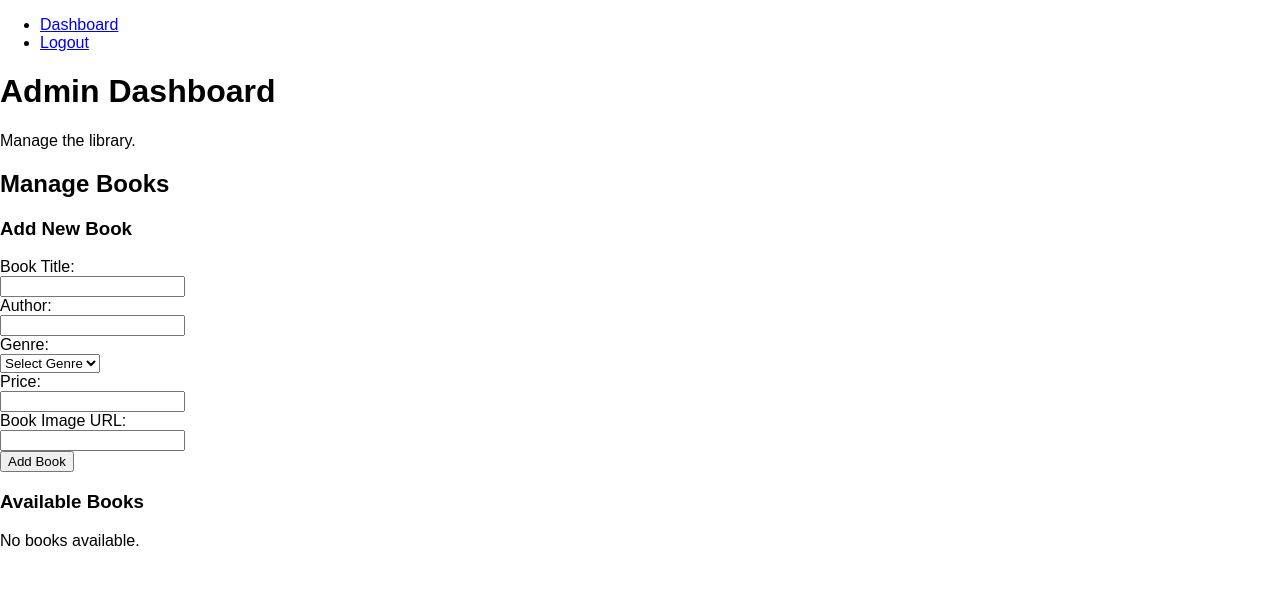
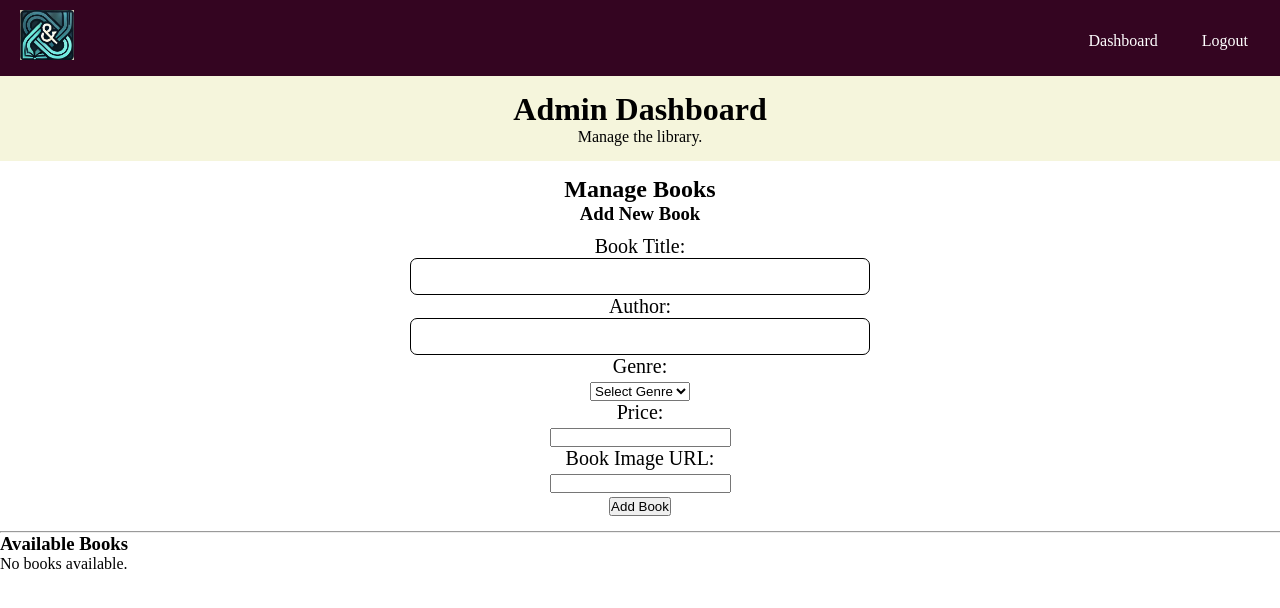
Before and after one commit to dishadubey21/libraryManagementSystem, a plain HTML site: page adminDashboard.html in a window 1280 px wide. Drawn offline with Linux system fonts and the light colour scheme; files that its build step writes are made by us from their sources; a web font is replaced by a local one.

Commit message:
try push

```diff
--- /dev/null
+++ b/CSS/CSS/admindashboard.css
@@ -0,0 +1,80 @@
+*{
+    margin: 0;
+    padding: 0;
+}
+body{
+    font-family: "Hammersmith One", serif;
+    font-weight: 400;
+    font-style: normal;
+
+}
+.navbar {
+    display: flex;
+    justify-content: space-between;
+    align-items: center;
+    padding: 10px 20px;
+    background-color: rgb(52, 5, 33) ;
+    color: white;
+    position: sticky; /* Makes the navbar sticky */
+    top: 0; /* Sticks the navbar to the top */
+    z-index: 1000;
+    font-size: 25px;
+}
+
+
+.logo img {
+    height: 50px;
+}
+
+
+.nav-links {
+    list-style: none;
+    display: flex;
+    gap: 20px; /* Space between links */
+}
+
+.nav-links li {
+    display: inline;
+}
+
+.nav-links a {
+    text-decoration: none;
+    color: white;
+    font-size: 16px;
+    padding: 8px 12px;
+    transition: background-color 0.3s ease, color 0.3s ease;
+}
+
+.nav-links a:hover {
+    background-color:pink;
+    border-radius: 5px;
+}
+
+.header{
+    background-color:beige;
+    padding:15px;
+    text-align: center;
+
+}
+.form{
+    text-align: center;
+    font-family: "Hammersmith One", serif;
+    font-weight: 400;
+    font-style: normal;
+    padding: 15px;
+
+}
+#addBookForm{
+    margin-top: 10px;
+    font-size: 20px;
+}
+.field{
+    padding: 10px;
+    width:35%;
+    border:1px solid black;
+    border-radius: 7px;
+
+}
+#bookGenre{
+
+}
--- /dev/null
+++ b/CSS/CSS/adminlogin.css
@@ -0,0 +1,45 @@
+body{
+    background-color: aliceblue;
+}
+#login-container{
+    background-color: rgb(52,5,33);
+    color: white;
+    font-family: "Hammersmith One", serif;
+    font-weight: 400;
+    font-style: normal;
+    width:20%;
+    border-radius: 8px;
+    margin-top: 200px;
+    margin-left: 600px;
+    padding: 5px;
+    text-align: center;
+}
+.heading{
+    margin: 0;
+    padding: 10px;
+}
+#loginForm{
+    font-size: 20px;
+}
+.field{
+    border-radius: 7px;
+    width:80%;
+    border: 1px solid rgb(52,5,33);
+    font-size: 15px;
+    padding: 7px;
+    margin-top: 5px;
+    margin-bottom: 5px;
+}
+.button{
+    font-size: 20px;
+    font-family: "Hammersmith One", serif;
+    font-weight: 400;
+    font-style: normal;
+    background-color: white;
+    border: 1px solid rgb(52,5,33);
+    border-radius: 7px;
+    padding: 4px 10px;
+    margin-top: 15px;
+    margin-bottom: 10px;
+
+}
--- a/CSS/css/style.css
+++ b/CSS/css/style.css
@@ -2,7 +2,7 @@ body, html {
         margin: 0;
         padding: 0;
         box-sizing: border-box;
-        font-family: Arial, sans-serif;
+
     }
 
 
--- a/adminDashboard.html
+++ b/adminDashboard.html
@@ -4,32 +4,37 @@
     <meta charset="UTF-8">
     <meta name="viewport" content="width=device-width, initial-scale=1.0">
     <title>Admin Dashboard</title>
-    <link rel="stylesheet" href="style.css">
+    <link rel="stylesheet" href="./CSS/CSS/admindashboard.css">
+    <link href="https://fonts.googleapis.com/css2?family=Hammersmith+One&family=Jersey+15&family=Montserrat:ital,wght@0,100..900;1,100..900&family=Poppins:ital,wght@0,100;0,200;0,300;0,400;0,500;0,600;0,700;0,800;0,900;1,100;1,200;1,300;1,400;1,500;1,600;1,700;1,800;1,900&family=Rubik+Vinyl&family=Ubuntu:ital,wght@0,300;0,400;0,500;0,700;1,300;1,400;1,500;1,700&family=Ysabeau+SC:wght@1..1000&display=swap" rel="stylesheet">
 </head>
 <body>
-    <nav>
-        <ul>
+    <nav class="navbar">
+        <div class="logo">
+            <img src="./assets/library logo2.jpg" alt="Logo">
+        </div>
+        <ul class="nav-links">
             <li><a href="adminDashboard.html">Dashboard</a></li>
             <li><a href="adminlogin.html">Logout</a></li>
         </ul>
     </nav>
 
-    <header>
+    <header class="header">
         <h1>Admin Dashboard</h1>
         <p>Manage the library.</p>
     </header>
 
     <section id="book-management">
+        <div class="form">
         <h2>Manage Books</h2>
 
         <h3>Add New Book</h3>
 
         <form id="addBookForm">
             <label for="bookTitle">Book Title:</label><br>
-            <input type="text" id="bookTitle" name="bookTitle" required><br>
+            <input type="text" id="bookTitle" name="bookTitle" class="field" required><br>
 
             <label for="bookAuthor">Author:</label><br>
-            <input type="text" id="bookAuthor" name="bookAuthor" required><br>
+            <input type="text" id="bookAuthor" name="bookAuthor" class="field" required><br>
 
             <label for="bookGenre">Genre:</label><br>
             <select id="bookGenre" name="bookGenre" required>
@@ -54,6 +59,8 @@
 
             <button type="submit">Add Book</button>
         </form>
+        </div>
+        <hr style="width: 100%;  color : #000;">
 
         <form id="editBookForm" style="display: none;">
             <label for="editbookTitle">Book Title:</label><br>
```
Also changed, not shown: CSS/CSS/contact.css (+28 -0 lines), adminlogin.html (+6 -5 lines), contact.html (+14 -11 lines), index.html (+2 -2 lines), assets/library logo2.jpg (added).
